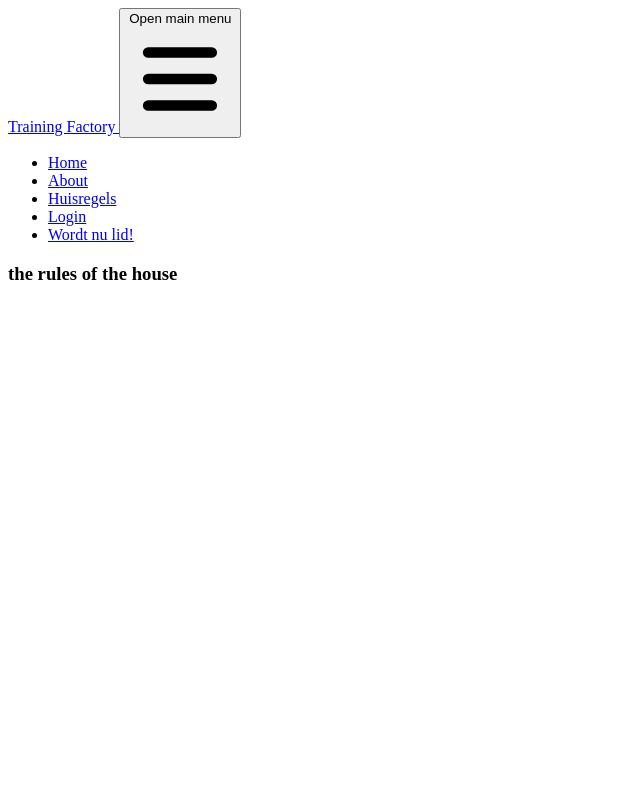
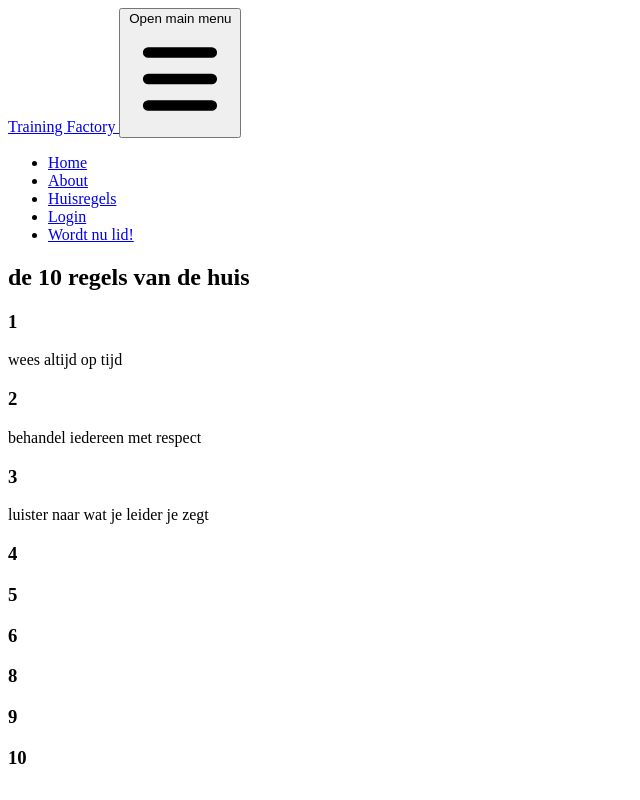
Before and after one commit to Yusuf0Celik/trainingsfactory_yusuf, a Symfony app: template templates/app/rules.html.twig in a window 1280 px wide. Shown: the whole page, without its empty margins (0-640 px from the left). Run offline with Twig, Linux system fonts and the light colour scheme; the template is opened without the code that fills it, so the values that code supplies are empty; some libraries are stand-ins or nearby versions.

Commit message:
veranderingen gemaakt bij about en rules

```diff
--- a/templates/app/rules.html.twig
+++ b/templates/app/rules.html.twig
@@ -3,7 +3,47 @@
 {% block title %}{{ parent() }} | Huisregels{% endblock %}
 
 {% block content %}
-    <div>
-        <h3 class="text-lg font-medium">the rules of the house</h3>
+    <div class="p-7  pl-[650px]">
+        <h2 class="text-2xl font-medium">de 10 regels van de huis</h2>
+       <div>
+           <h3>1</h3>
+           <p>wees altijd op tijd</p>
+       </div>
+        <div>
+            <h3>2</h3>
+            <p>behandel iedereen met respect</p>
+        </div>
+        <div>
+            <h3>3</h3>
+            <p> luister naar wat je leider je zegt</p>
+        </div>
+        <div>
+            <h3>4</h3>
+            <p></p>
+        </div>
+        <div>
+            <h3>5</h3>
+            <p></p>
+        </div>
+        <div>
+            <h3>6</h3>
+            <p></p>
+        </div>
+        <div>
+            <h3>8</h3>
+            <p></p>
+        </div>
+        <div>
+            <h3>9</h3>
+            <p></p>
+        </div>
+        <div>
+            <h3>10</h3>
+            <p></p>
+        </div>
     </div>
+{# 2 Take Your Shoes Off#}
+{# 4 Don’t Hurt Your Training Partners#}
+{# 5 Cover Your Wounds#}
+
 {% endblock %}
```
Also changed, not shown: templates/app/about.html.twig (+4 -4 lines).
